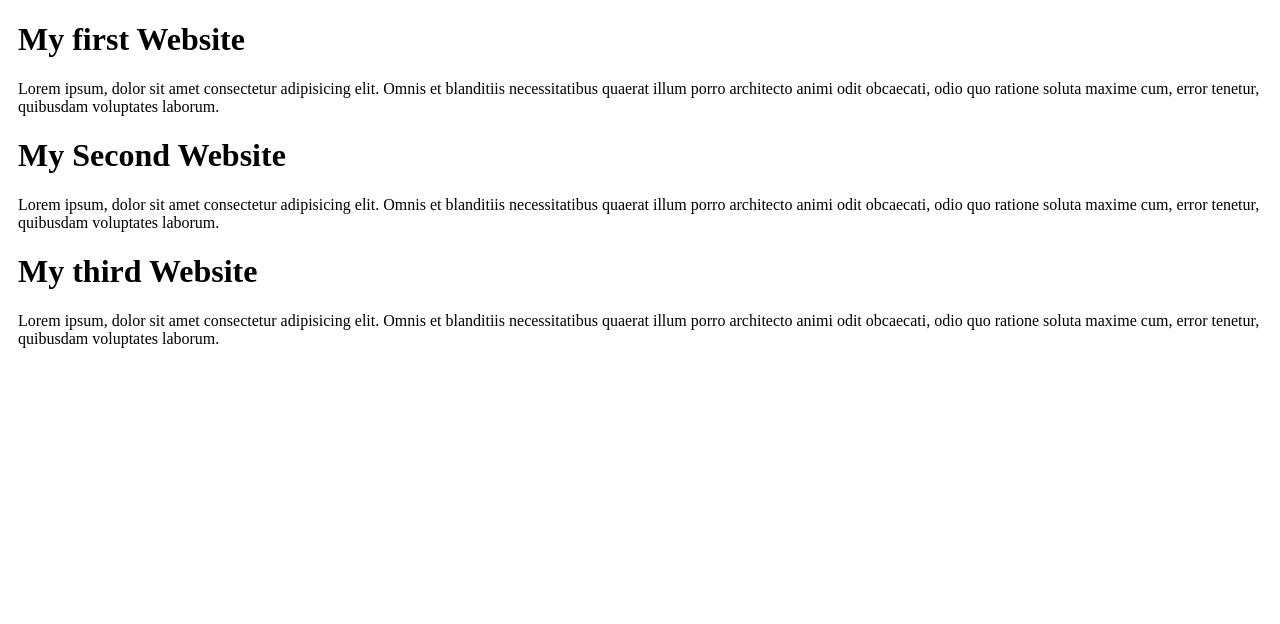
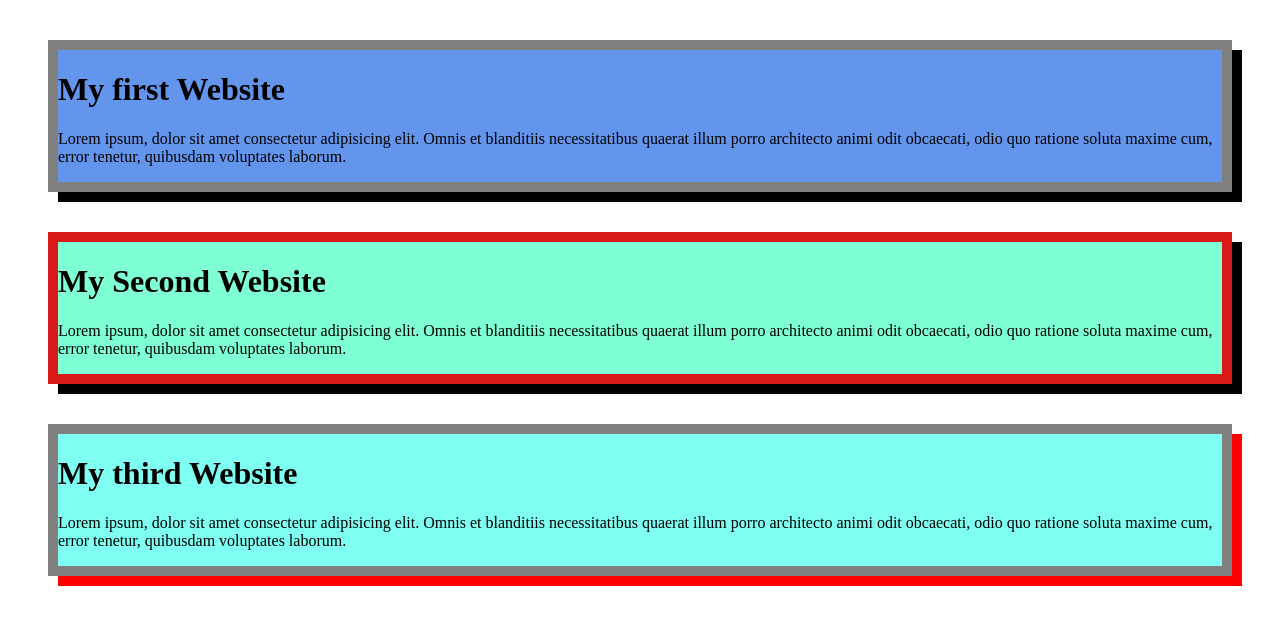
Before and after one commit to Ancishan/my-simple-website, a plain HTML site: page index.html in a window 1280 px wide. Drawn offline with Linux system fonts and the light colour scheme.

Commit message:
added the css style

```diff
--- a/index.html
+++ b/index.html
@@ -7,14 +7,20 @@
     <link rel="stylesheet" href="styles/blog.css">
 </head>
 <body>
-    <div><h1>My first Website</h1>
-        <p>
+    <div class="shan">
+        <h1>My first Website</h1>
+         <p>
+            <!-- inline -->
             Lorem ipsum, dolor sit amet consectetur adipisicing elit. Omnis et blanditiis necessitatibus quaerat illum porro architecto animi odit obcaecati, odio quo ratione soluta maxime cum, error tenetur, quibusdam voluptates laborum.
         </p>
+    </div>
+    <div class="anci ">
         <h1>My Second Website</h1>
         <p>
             Lorem ipsum, dolor sit amet consectetur adipisicing elit. Omnis et blanditiis necessitatibus quaerat illum porro architecto animi odit obcaecati, odio quo ratione soluta maxime cum, error tenetur, quibusdam voluptates laborum.
         </p>
+    </div>
+    <div class="pran">
         <h1>My third Website</h1>
         <p>
             Lorem ipsum, dolor sit amet consectetur adipisicing elit. Omnis et blanditiis necessitatibus quaerat illum porro architecto animi odit obcaecati, odio quo ratione soluta maxime cum, error tenetur, quibusdam voluptates laborum.
--- a/styles/blog.css
+++ b/styles/blog.css
@@ -1,4 +1,18 @@
-div{
-
-    margin: 10px;
+.shan{
+    background-color: cornflowerblue;
+    margin: 40px;
+    border: 10px solid gray;
+    box-shadow: 10px 10px;
 }
+.anci{
+    background-color: aquamarine;
+    margin: 40px;
+    border: 10px solid rgb(215, 25, 25);
+    box-shadow: 10px 10px;
+}
+.pran{
+    background-color: rgb(127, 255, 242);
+    margin: 40px;
+    border: 10px solid gray;
+    box-shadow: 10px 10px red;
+}
```
